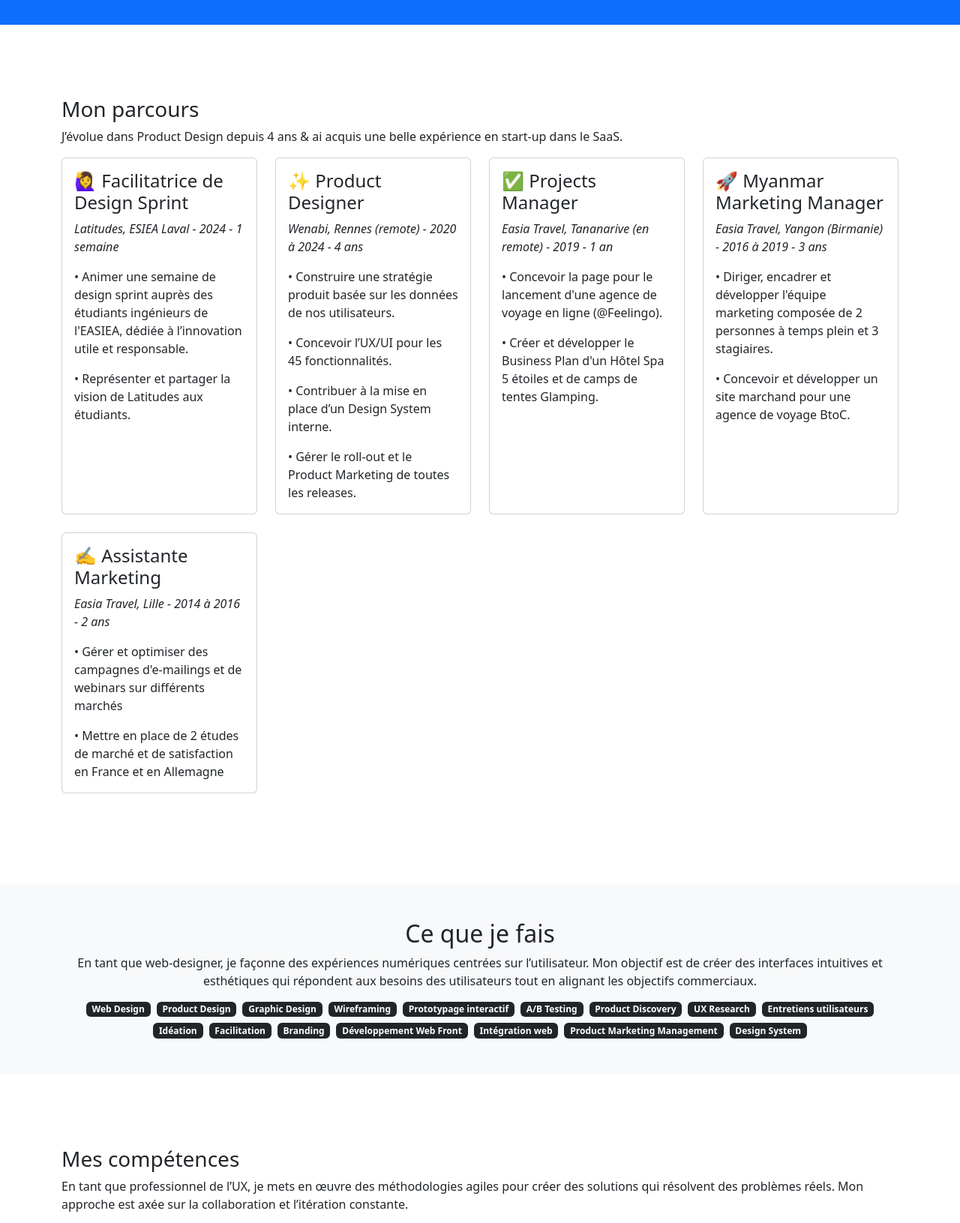
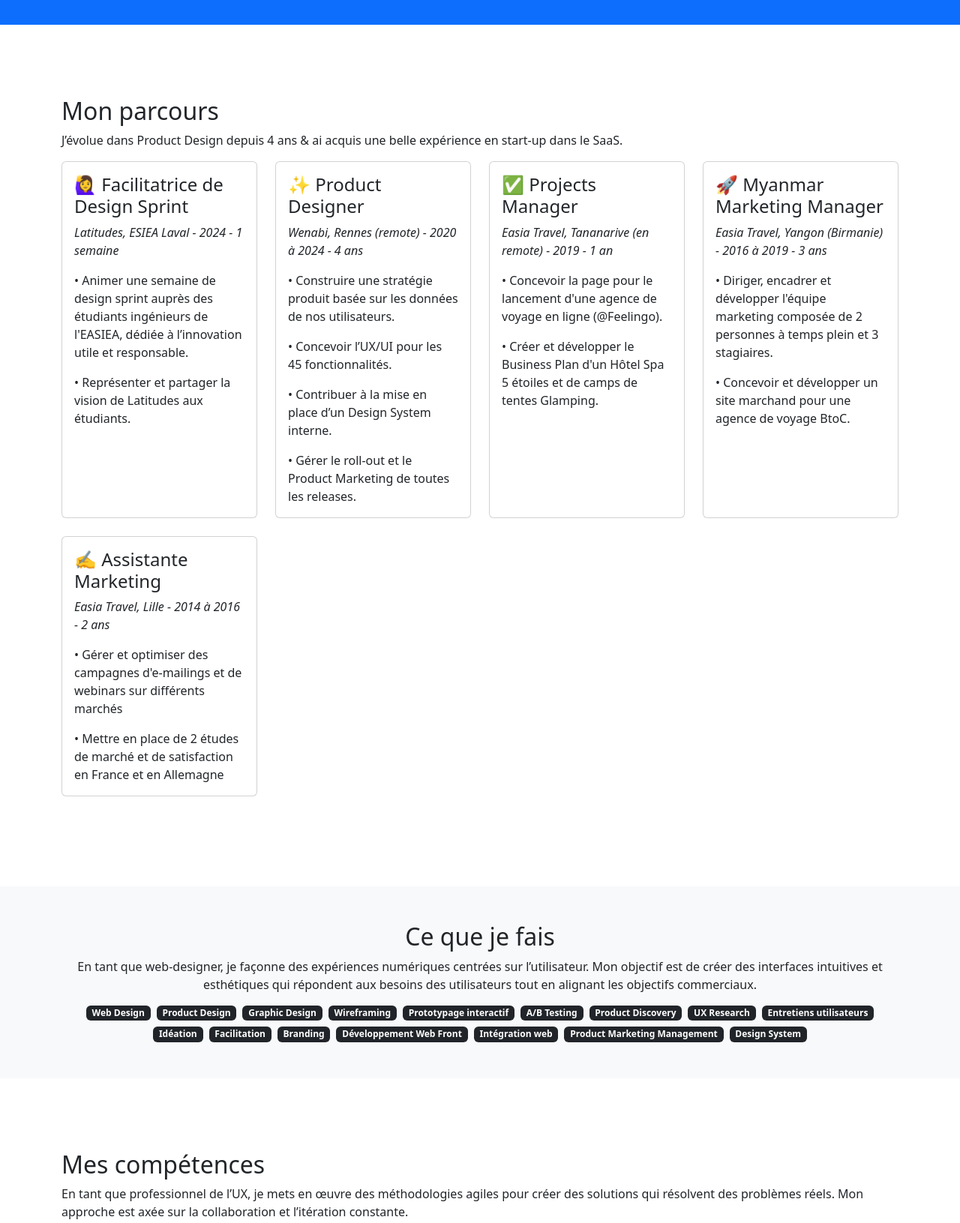
Before and after one commit to sarahabl/CV-Bootstrap, a plain HTML site: page index.html in a window 1280 px wide. Shown: the part 1060-2691 px from the top of the page at 75% size. Drawn offline with nearby package versions, Linux system fonts and the light colour scheme.

Commit message:
mise à jour html

```diff
--- a/index.html
+++ b/index.html
@@ -115,7 +115,7 @@
 
       <!-- Parcours -->
       <div id="parcours" class="container my-5 py-5">
-        <h3 class="text-left">Mon parcours</h3>
+        <h2 class="text-left">Mon parcours</h2>
         <p class="text-left">J’évolue dans Product Design depuis 4 ans & ai acquis une belle expérience en start-up dans le SaaS.</p>
         <div class="row">
           <div class="col-md-6 col-lg-3 mb-4">
@@ -202,7 +202,7 @@
 
   <!-- Compétences -->
   <div id="skills" class="container my-5 py-5">
-    <h3 class="text-left">Mes compétences</h3>
+    <h2 class="text-left">Mes compétences</h2>
     <p class="text-left">En tant que professionnel de l’UX, je mets en œuvre des méthodologies agiles pour créer des solutions qui résolvent des problèmes réels. Mon approche est axée sur la collaboration et l’itération constante.</p>
     <div class="row">
       <div class="col-md-6 col-lg-3 mb-4">
```
